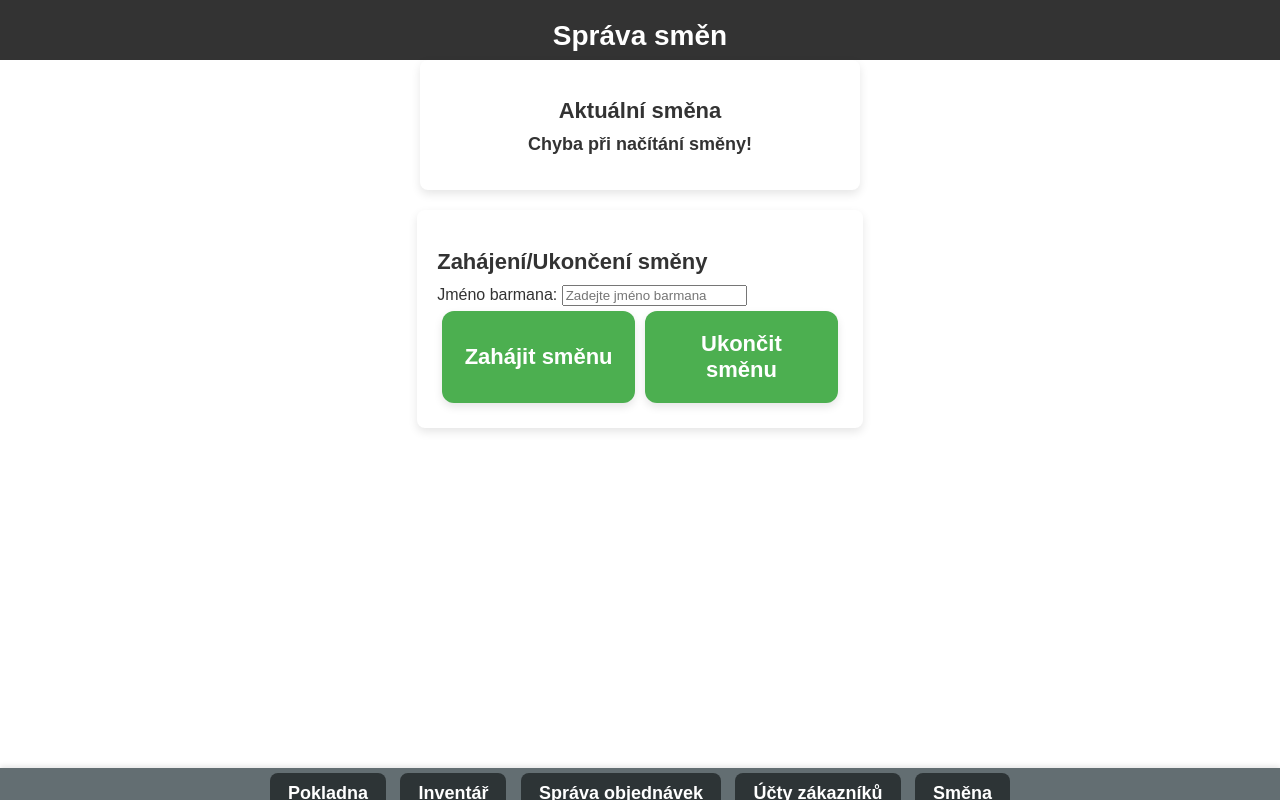
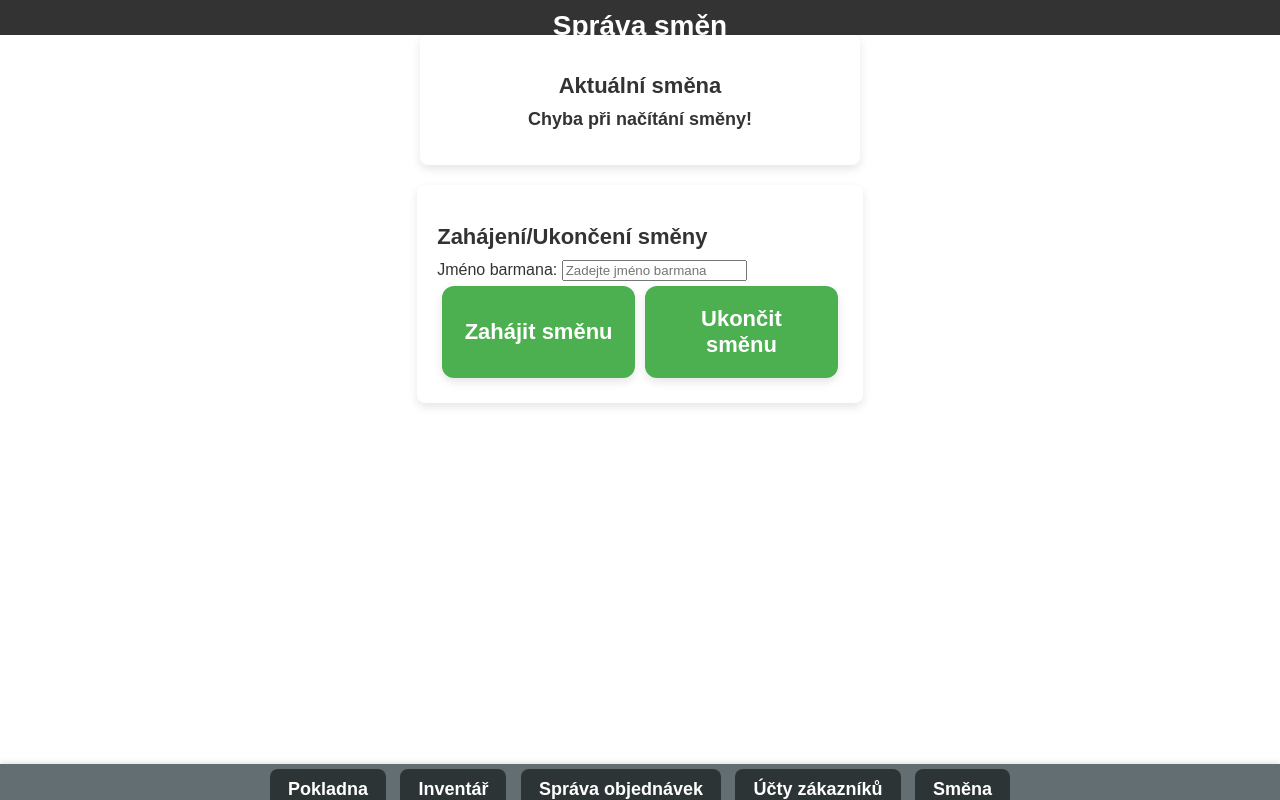
Before and after one commit to nemamto/PosVan_prerelease, a website: page shift.html in a window 1280 px wide. Drawn offline with Linux system fonts and the light colour scheme; no server answers.

Commit message:
style edit

```diff
--- a/styles/main_styles.css
+++ b/styles/main_styles.css
@@ -31,9 +31,9 @@ main {
 header {
     background-color: #333;
     color: white;
-    padding: 20px;
+    padding: 10px;
     text-align: center;
-    height: 20px;
+    height: 15px;
 
 }
 
@@ -54,7 +54,7 @@ h2, h3, h4 {
 /* ========================== */
 footer {
     position: fixed; /* ✅ Footer se posune, nebude fixed */
-    height: 32px;
+    height: 36px;
     bottom: 0;
     width: 100%;
     background-color: #636e72;
```
